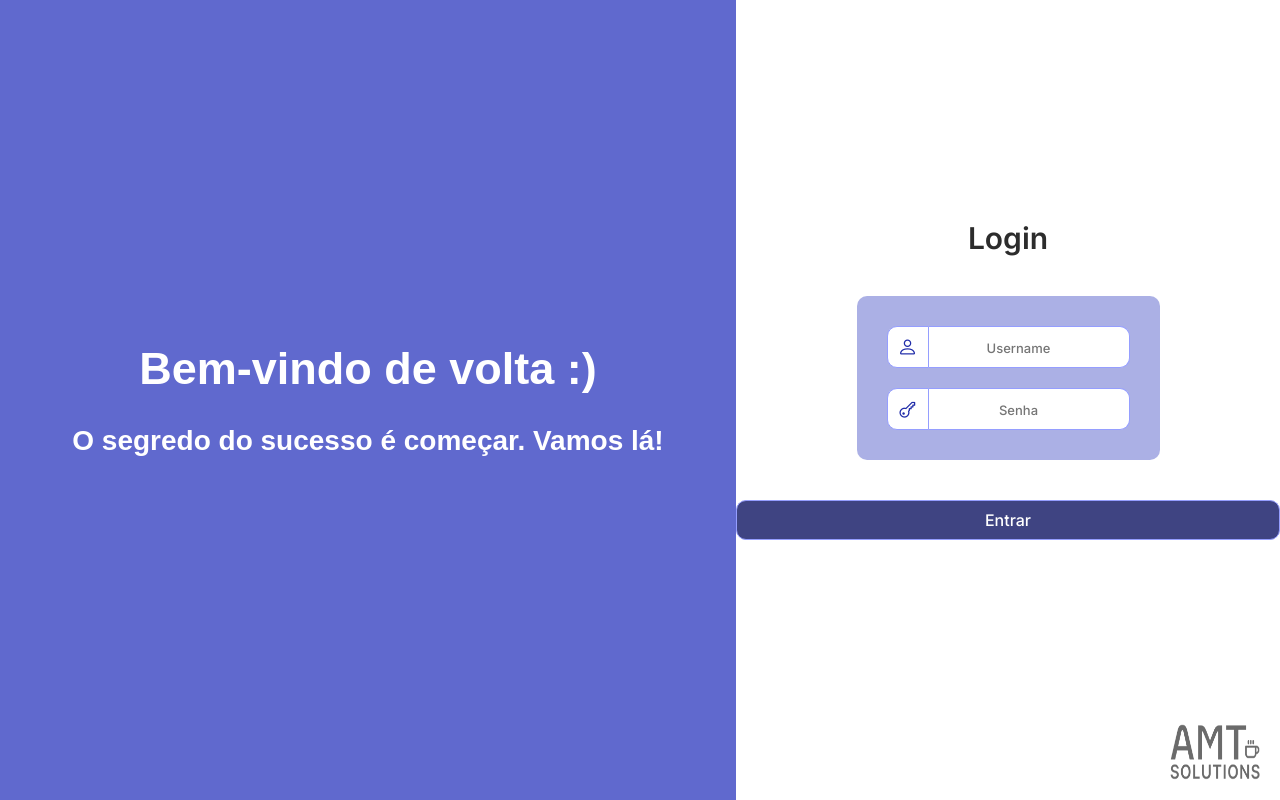
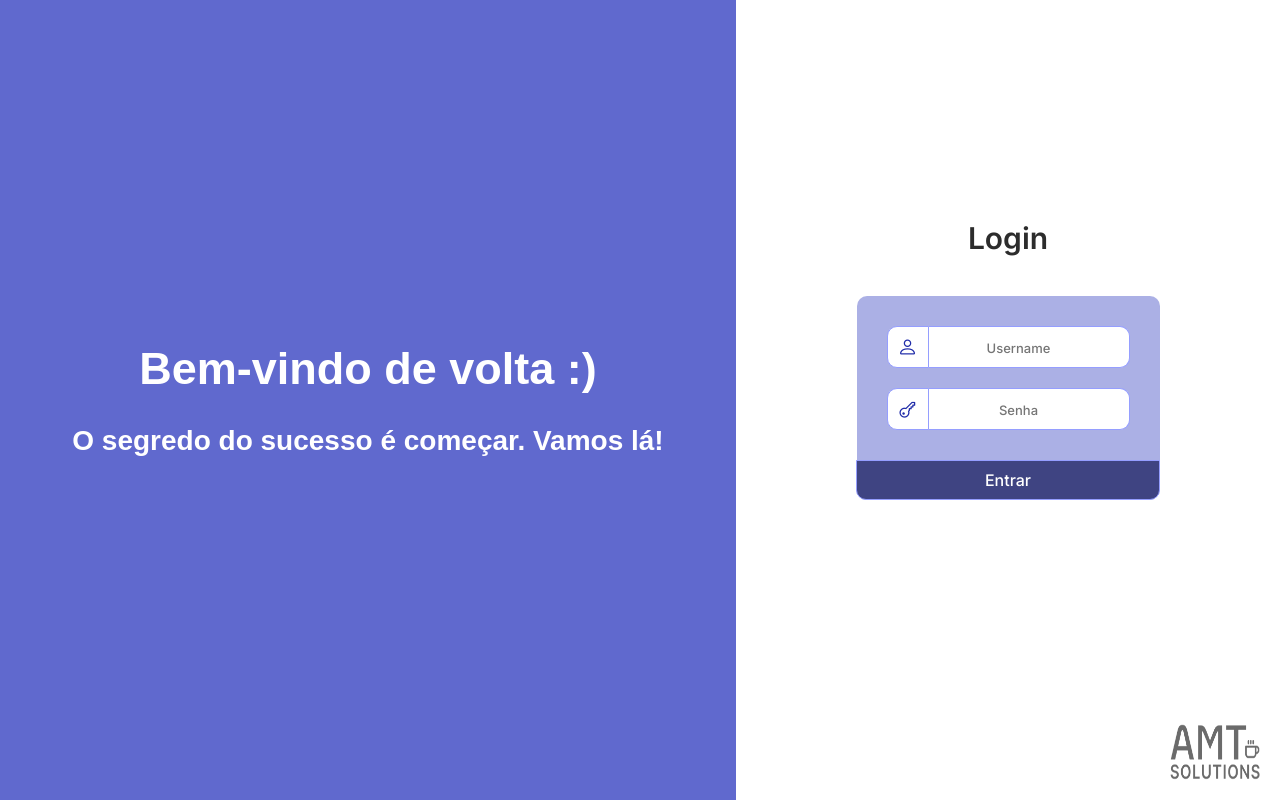
Before and after one commit to tallesdecosta/amt-solutions, a PHP site: page /html/login.html in a window 1280 px wide. Run offline with PHP 8.4, Linux system fonts and the light colour scheme; some web fonts are replaced.

Commit message:
Add files via upload

```diff
--- a/projeto/css/login.css
+++ b/projeto/css/login.css
@@ -68,7 +68,7 @@
     display: flex;
     flex-direction: column;
     padding: 30px;
-    border-radius: 10px;
+    border-radius: 10px 10px 0px 0px;
     background-color: #6069ce86;
     gap: 20px;
     transform: translateY(-40px);
@@ -127,15 +127,15 @@
     justify-content: center;
     align-items: center;
     font-size: 16px;
-    border-radius: 10px;
+    border-radius: 0px 0px 10px 10px;
     background-color: #3F4482;
-    min-width: 100%;
     height: 40px;
     border: 1px solid #959EFF;
-    width: 180px;
+    width: 304px;
     color: white;
     font-weight: 500;
     cursor: pointer;
+    transform: translateY(-40px);
 }
 
 .secall .divdir img{
```
